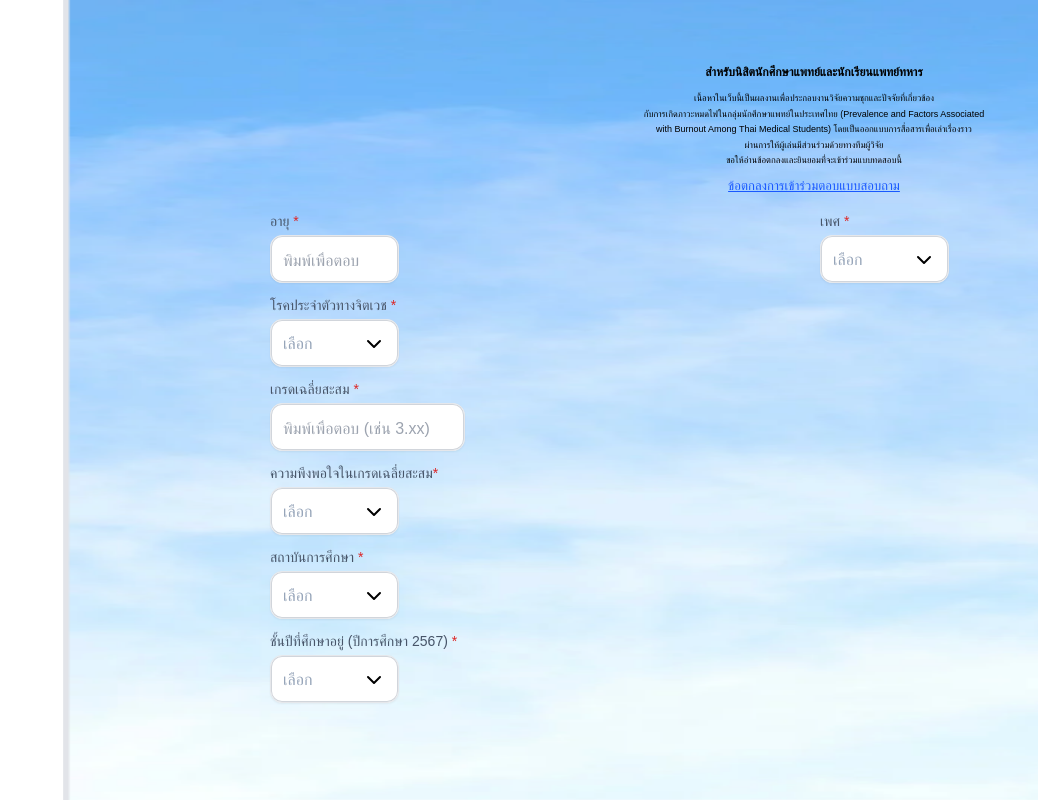
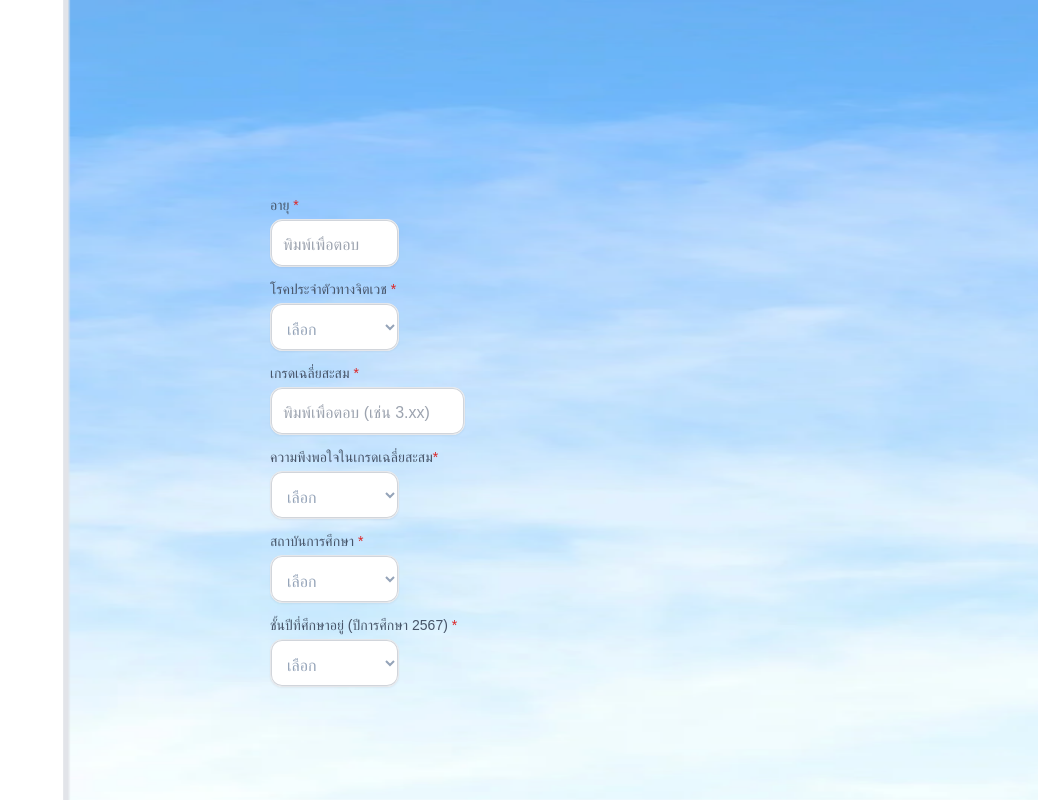
Before and after one commit to bRight36691/YourSkyYourMind_Project, a Next.js app: page /1-4_1 in a window 1280 px wide. Shown: the whole page, without its empty margins (242-1280 px from the left). Built offline with nearby package versions, Linux system fonts and the light colour scheme; a web font is replaced by a local one.

Commit message:
fix: use daisyui for dropdown

```diff
--- a/src/app/(interactive)/1-4_1/page.tsx
+++ b/src/app/(interactive)/1-4_1/page.tsx
@@ -129,7 +129,7 @@ export default function Page() {
   };
 
   return (
-    <div className="overflow-hidden object-none">
+    <div className="overflow-y-scroll">
       <MovingSky />
       <motion.div
         initial={{ opacity: 0 }}
@@ -140,7 +140,7 @@ export default function Page() {
         }}
         className="flex min-h-screen flex-col"
       >
-        <div className="fixed top-16 z-10 flex w-screen flex-col items-center text-black">
+        <div className="z-10 mt-12 flex w-screen flex-col items-center text-black">
           <p className="text-xs font-bold">
             สำหรับนิสิตนักศึกษาแพทย์และนักเรียนแพทย์ทหาร
           </p>
@@ -247,7 +247,6 @@ export default function Page() {
               />
             </div>
           </div>
-        </div>
 
           {age &&
             sex &&
@@ -257,7 +256,7 @@ export default function Page() {
             university &&
             year && (
               <Link href="/1-5">
-              <div className="fixed bottom-16 flex w-screen justify-center">
+                <div className="mt-4 flex w-screen justify-center">
                   <button
                     className="z-20 h-8 w-28 rounded-2xl bg-white text-lg text-black shadow-sm"
                     onClick={onNextButtonClick}
@@ -267,6 +266,7 @@ export default function Page() {
                 </div>
               </Link>
             )}
+        </div>
       </motion.div>
     </div>
   );
--- a/src/component/ChevronDown.tsx
+++ /dev/null
@@ -1,18 +0,0 @@
-export const ChevronDown = () => {
-  return (
-    <svg
-      xmlns="http://www.w3.org/2000/svg"
-      width="24"
-      height="24"
-      viewBox="0 0 24 24"
-      fill="none"
-      stroke="currentColor"
-      strokeWidth="2"
-      strokeLinecap="round"
-      strokeLinejoin="round"
-      className="lucide lucide-chevron-down"
-    >
-      <path d="m6 9 6 6 6-6" color="#000000" />
-    </svg>
-  );
-};
--- a/src/component/inputs/DropDown.tsx
+++ b/src/component/inputs/DropDown.tsx
@@ -1,7 +1,3 @@
-import { Menu, MenuButton, MenuItems } from "@headlessui/react";
-import { DropDownList } from "./DropDownList";
-import { ChevronDown } from "../ChevronDown";
-
 type DropDownProps = {
   choices: string[];
   choiceSelection: (choice: string) => void;
@@ -18,31 +14,27 @@ export const DropDown = ({
   isMed = true,
 }: DropDownProps) => {
   return (
-    <Menu as="div" className="relative inline-block text-left">
-      <div>
-        <MenuButton
+    <select
       className={`rounded-xl border-[1.5px] border-solid bg-white text-left focus:border-textLink focus:outline-none focus:ring-0 ${
         (isLargeChoice && !selectChoice && isMed) || !isLargeChoice
           ? "w-[129px]"
           : isMed
-                ? "min-w-[129px] max-w-full"
+            ? "min-w-[129px] max-w-max"
             : "w-48 min-w-[129px]"
-          } min-h-12 p-2 px-3 py-2 pt-3 ${
+      } h-12 p-2 px-3 py-2 pt-3 ${
         selectChoice ? "text-black" : "text-placeholder"
       } flex justify-between shadow-sm ring-1 ring-inset ring-gray-300`}
+      onChange={(e) => choiceSelection(e.target.value)}
+      defaultValue="เลือก"
     >
-          {selectChoice ? selectChoice : "เลือก"}
-          <ChevronDown />
-        </MenuButton>
-      </div>
-      <MenuItems
-        transition
-        className={`absolute left-0 z-10 mt-2 block max-h-[120px] overflow-y-auto ${
-          isLargeChoice ? "min-w-[129px] max-w-full" : "w-[129px]"
-        } origin-top-right rounded-xl bg-white shadow-lg ring-1 ring-black ring-opacity-5 transition focus:outline-none data-[closed]:scale-95 data-[closed]:transform data-[closed]:opacity-0 data-[enter]:duration-100 data-[leave]:duration-75 data-[enter]:ease-out data-[leave]:ease-in`}
-      >
-        <DropDownList choices={choices} choiceSelection={choiceSelection} />
-      </MenuItems>
-    </Menu>
+      <option disabled>เลือก</option>
+      {choices.map((choice: string, index: number): JSX.Element => {
+        return (
+          <option key={index} value={choice}>
+            {choice}
+          </option>
+        );
+      })}
+    </select>
   );
 };
--- a/src/component/inputs/DropDownList.tsx
+++ /dev/null
@@ -1,30 +0,0 @@
-import { MenuItem } from "@headlessui/react";
-
-type DropDownListProps = {
-  choices: string[];
-  choiceSelection: (choice: string) => void;
-};
-
-export const DropDownList = ({
-  choices,
-  choiceSelection,
-}: DropDownListProps) => {
-  return (
-    <>
-      {choices.map((choice: string, index: number): JSX.Element => {
-        return (
-          <MenuItem key={index}>
-            <div
-              className="w-full px-4 py-2 text-left text-gray-700 data-[focus]:bg-textLink data-[focus]:text-white"
-              onClick={(): void => {
-                choiceSelection(choice);
-              }}
-            >
-              {choice}
-            </div>
-          </MenuItem>
-        );
-      })}
-    </>
-  );
-};
```
Lines whose indentation alone changed are shown as unchanged.
